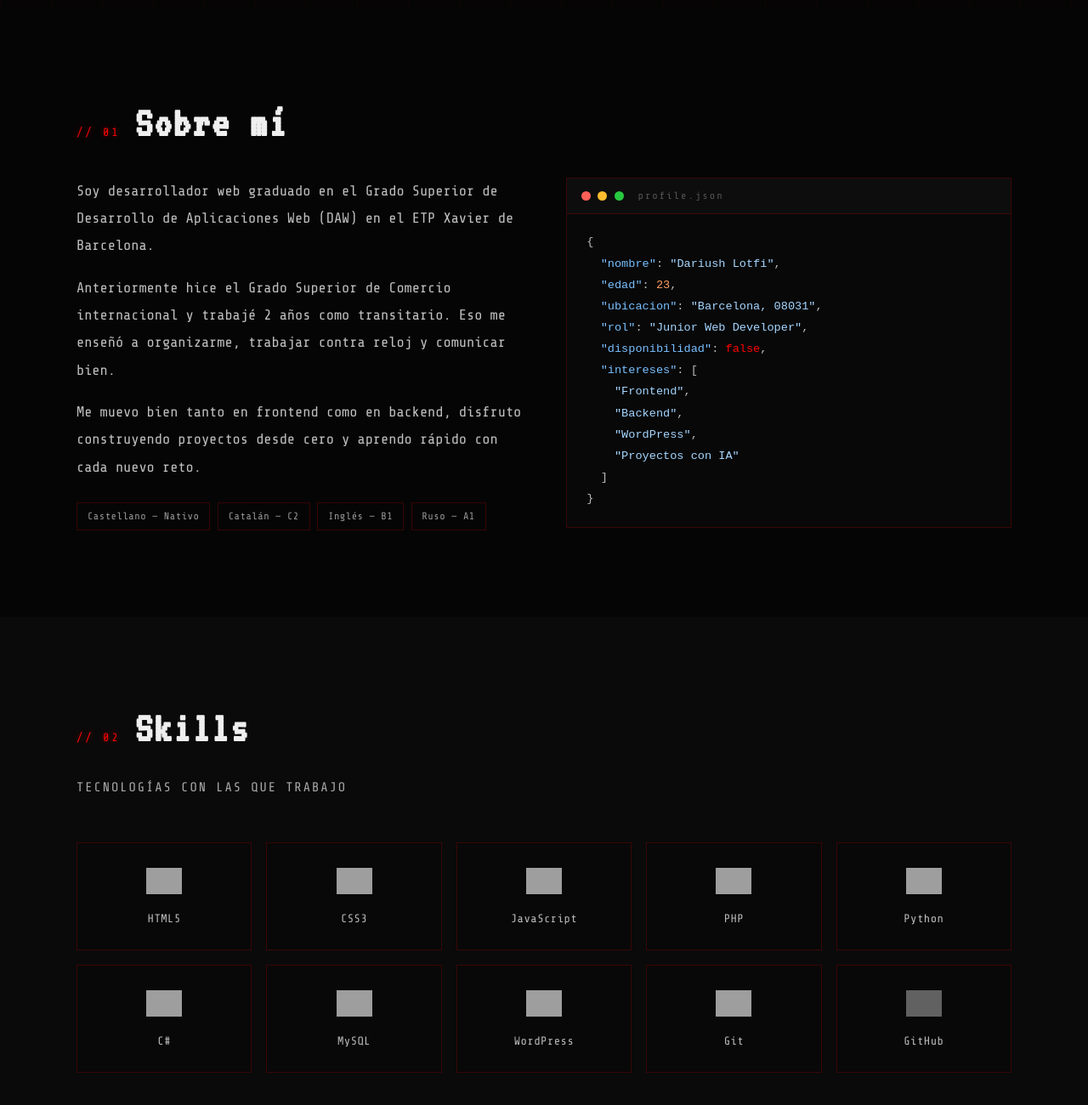
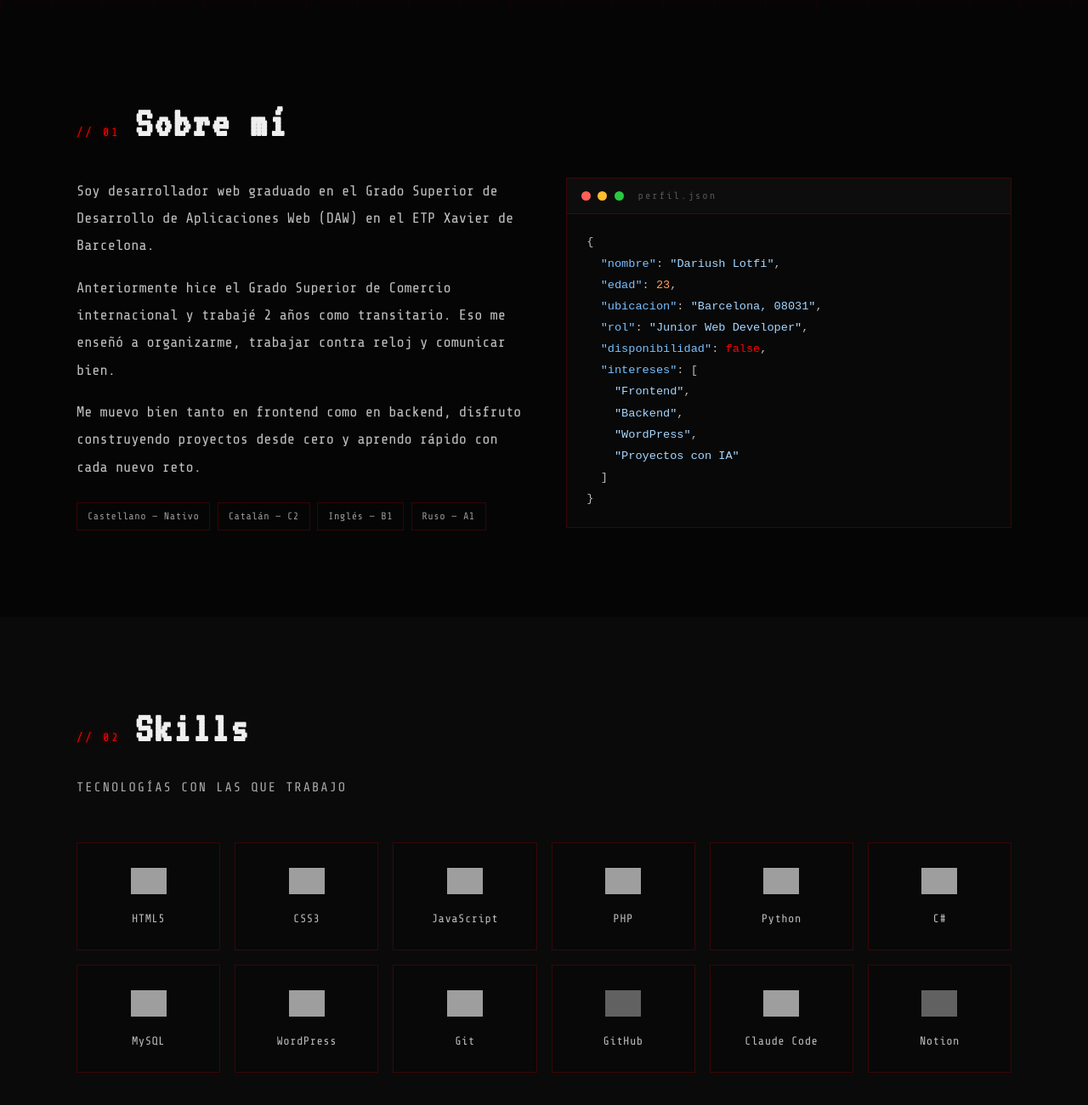
Before and after one commit to dariushzv/portafolio-dariush, a plain HTML site: page index.html in a window 1280 px wide. Shown: the part 786-2086 px from the top of the page at 85% size. Drawn offline with nearby package versions, Linux system fonts and the light colour scheme; grey boxes are pictures that could not be loaded.

Commit message:
Skills (Claude Code, Notion), perfil.json hover y mejoras varias

```diff
--- a/index.html
+++ b/index.html
@@ -90,7 +90,7 @@
         <div class="sobre-terminal reveal">
           <div class="terminal-header">
             <span class="dot red"></span><span class="dot yellow"></span><span class="dot green"></span>
-            <span class="terminal-title">profile.json</span>
+            <span class="terminal-title">perfil.json</span>
           </div>
           <pre class="terminal-body">{
   <span class="json-key">"nombre"</span>: <span class="json-str">"Dariush Lotfi"</span>,
@@ -149,6 +149,11 @@
         <div class="skill-icon-card reveal"><img
             src="https://cdn.jsdelivr.net/gh/devicons/devicon/icons/github/github-original.svg" alt="GitHub"
             style="filter:invert(1)"><span>GitHub</span></div>
+        <div class="skill-icon-card reveal"><img
+            src="https://cdn.simpleicons.org/claude/D97757" alt="Claude Code"><span>Claude Code</span></div>
+        <div class="skill-icon-card reveal"><img
+            src="https://cdn.jsdelivr.net/npm/simple-icons@latest/icons/notion.svg" alt="Notion"
+            style="filter:invert(1)"><span>Notion</span></div>
       </div>
     </div>
   </section>
--- a/style.css
+++ b/style.css
@@ -778,7 +778,14 @@ ul {
 .sobre-terminal {
   border: 1px solid var(--border);
   overflow: hidden;
-  background: var(--panel)
+  background: var(--panel);
+  /* Incluye opacity/transform del .reveal para no perder su fade-in al hacer scroll */
+  transition: opacity 0.55s ease, transform 0.55s ease, border-color 0.4s ease, box-shadow 0.4s ease !important;
+}
+
+.sobre-terminal:hover {
+  border-color: var(--red);
+  box-shadow: 0 0 24px rgba(var(--red-rgb), 0.18);
 }
 
 .terminal-header {
@@ -787,7 +794,12 @@ ul {
   gap: 0.5rem;
   padding: 0.6rem 1rem;
   background: #0d0d0d;
-  border-bottom: 1px solid var(--border)
+  border-bottom: 1px solid var(--border);
+  transition: border-color 0.4s ease;
+}
+
+.sobre-terminal:hover .terminal-header {
+  border-bottom-color: var(--red);
 }
 
 .dot {
@@ -844,7 +856,7 @@ ul {
 ═══════════════════════════════════════ */
 .skills-icons-grid {
   display: grid;
-  grid-template-columns: repeat(5, 1fr);
+  grid-template-columns: repeat(auto-fill, minmax(160px, 1fr));
   gap: 1rem;
 }
 
```
